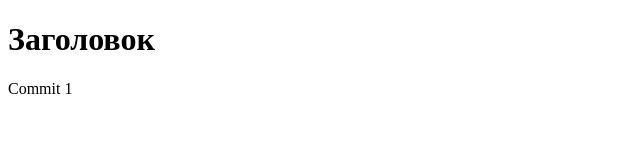
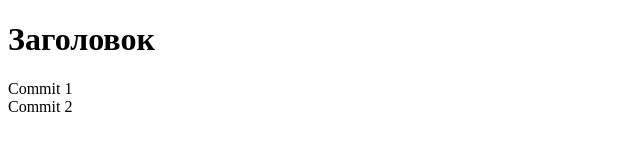
Before and after one commit to wcspoiler/rosti_test, a plain HTML site: page index.html in a window 1280 px wide. Shown: the full height of the page, 0-640 px from the left. Drawn offline with Linux system fonts and the light colour scheme.

Commit message:
Second commit

```diff
--- a/index.html
+++ b/index.html
@@ -8,5 +8,6 @@
 <body>
     <h1>Заголовок</h1>
     <div class="container">Commit 1</div>
+    <div class="container">Commit 2</div>
 </body>
 </html>
```
